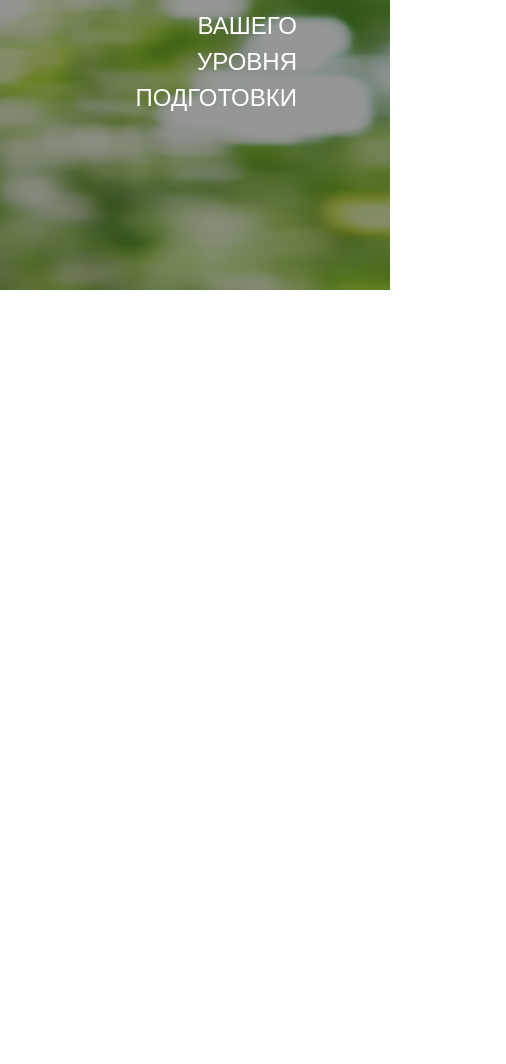
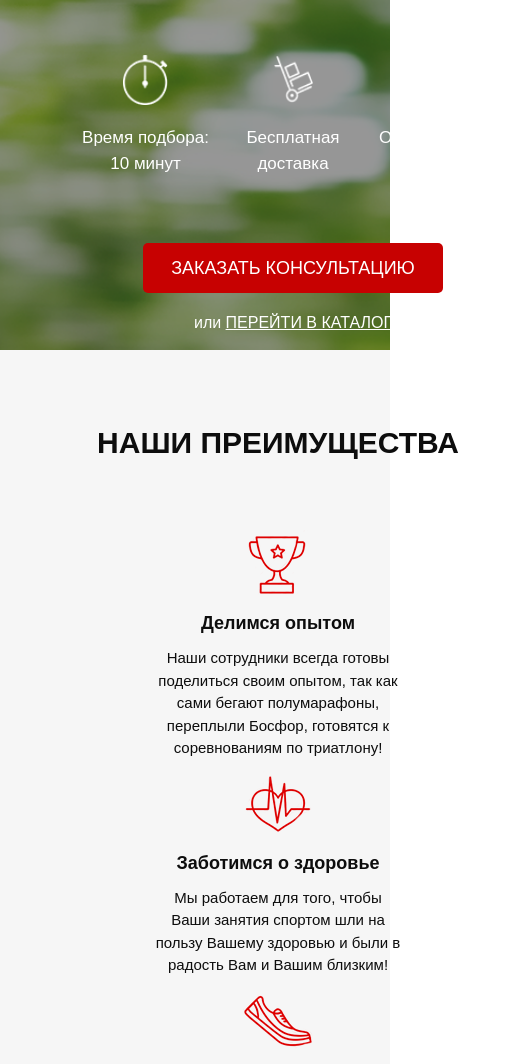
Before and after one commit to PucheglazovaP/pulse, a website: page src/index.html in a window 390 px wide. Shown: the part 360-1424 px from the top of the page, 506 px wide, since content can reach past the window. Before the commit the page ends 844 px from the top, so only its background shows below. Drawn offline with Linux system fonts and the light colour scheme.

Commit message:
last commit

```diff
--- a/src/index.html
+++ b/src/index.html
@@ -8,13 +8,13 @@
 	<link rel="stylesheet" href="css/style.min.css">
 </head>
 <body>
-	<div class="promo">
+	<section class="promo">
 		<div class="container">
 			<header class="header">
 				<a href="#" class="header__logo">
 					<img src="icons/logo.png" alt="logo">
 				</a>
-				<div class="header__official">
+				<div class="header__official block_hide">
 					Официальный представитель
 					<span>Garmin, Polar, Suunto</span>
 				</div>
@@ -23,11 +23,57 @@
 					<button class="button">заказать звонок</button>
 				</div>
 			</header>
-
-			<h1 class="promo__title">Подбор пульсометра</h1>
-			<h2 class="promo__subtitle">с учётом Вашего уровня подготовки</h2>
-			<!-- <button class="button">заказать кОНСУЛЬТАЦИЮ</button> -->
+			<div class="promo__wrapper">
+				<h1 class="promo__title">Подбор пульсометра</h1>
+				<h2 class="promo__subtitle">с учётом Вашего уровня подготовки</h2>
+				<div class="promo__icons">
+					<div class="promo__icon">
+						<img src="icons/mainscreen/timer.png" alt="timer">
+						Время подбора:
+						10 минут
+					</div>
+					<div class="promo__icon"><img src="icons/mainscreen/hand-cart.png" alt="hand-cart">
+						Бесплатная
+						доставка
+					</div>
+					<div class="promo__icon"><img src="icons/mainscreen/messages.png" alt="messages">
+						Ответим
+						на все вопросы
+					</div>
+				</div>
+				<button class="button button_main">заказать кОНСУЛЬТАЦИЮ</button>
+				<div class="promo__link">
+					или
+					<a href="#">ПЕРЕЙТИ В КАТАЛОГ</a>
+				</div>
+			</div>
 		</div>
-	</div>
+	</section>
+	<section class="advantages">
+		<div class="container">
+			<h2 class="title">НАШИ ПРЕИМУЩЕСТВА</h2>
+			<div class="advantages__wrapper">
+				<div class="advantages__item">
+					<img src="icons/advantages/cup.png" alt="cup" class="advantages__icon">
+					<div class="advantages__subtitle">Делимся опытом</div>
+					<div class="advantages__text">Наши сотрудники всегда готовы поделиться своим опытом,
+						так как сами бегают полумарафоны, переплыли Босфор, готовятся к соревнованиям по триатлону!</div>
+				</div>
+				<div class="advantages__item">
+					<img src="icons/advantages/heart.png" alt="heart" class="advantages__icon">
+					<div class="advantages__subtitle">Заботимся о здоровье</div>
+					<div class="advantages__text">Мы работаем для того,
+						чтобы Ваши занятия спортом шли на пользу Вашему здоровью и были в радость Вам и Вашим близким!</div>
+				</div>
+				<div class="advantages__item">
+					<img src="icons/advantages/shoe.png" alt="shoe" class="advantages__icon">
+					<div class="advantages__subtitle">Учим бегать</div>
+					<div class="advantages__text">Помогаем с обучением
+						правильной технике бега!
+						Дружим с крупнейшей школой бега в России - <a href="#">I LOVE RUNNING.</a> </div>
+				</div>
+			</div>
+		</div>
+	</section>
 </body>
 </html>
--- /dev/null
+++ b/src/sass/base/_media.scss
@@ -0,0 +1,85 @@
+@media (max-width: 991px) {
+
+    .button {
+        &_main {
+            margin-top: 50px;
+        }
+    }
+}
+@media (max-width: 767px) {
+    .promo {
+        min-height: 710px;
+        &__wrapper {
+            align-items: center;
+        }
+        &__icon {
+            width: 130px;
+            font-size: 17px;
+        }
+    }
+    .header {
+        .block_hide {
+            display: none
+        }
+        &__logo {
+            width: 280px;
+        }
+        &__phone {
+            font-size: 22px;
+        }
+    }
+    .button {
+        width: 160px;
+        height: 35px;
+        font-size: 14px;
+        &_main {
+            width: 300px;
+            height: 50px;
+            font-size: 18px;
+            margin-top: 67px;
+    }
+}
+    .advantages {
+        &__wrapper {
+            flex-wrap: wrap;
+            justify-content: space-around;
+            :nth-child(3) {
+                margin-top: 10px;
+        }
+    }
+        &__text {
+            font-size: 15px;
+        }
+}
+}
+@media (max-width: 576px) {
+    .container {
+        width: 400px;
+    }
+    .promo {
+        &__icon {
+            img {
+                width: 45px;
+                height: 50px;
+            }
+        }
+    }
+    .header {
+        &__logo {
+            max-width: 220px;
+        }
+        &__phone {
+            font-size: 18px;
+        }
+    }
+    .advantages {
+        &__wrapper {
+            :nth-child(2) {
+                margin-top: 10px;
+        }
+            :nth-child(3) {
+                margin-top: 10px;
+        }
+    }
+}
+}
--- /dev/null
+++ b/src/sass/blocks/_advantages.scss
@@ -0,0 +1,33 @@
+.advantages {
+    min-height: 472px;
+    padding: 70px 78px 0;
+    background-color: #f6f6f6;
+    &__wrapper {
+        display: flex;
+        justify-content: space-between;
+        margin-top: 65px;
+    }
+    &__item {
+        max-width: 247px;
+        text-align: center;
+    }
+    &__icon {
+        margin: 0 auto;
+    }
+    &__subtitle {
+        margin-top: 38px;
+        color: #0d0d0d;
+        font-size: 18px;
+        font-weight: 700;
+    }
+    &__text {
+        margin-top: 26px;
+        color: #0d0d0d;
+        font-size: 14px;
+        font-weight: 300;
+            a {
+            color: #ff0000;
+            text-decoration: underline;
+        }
+    }
+}
--- a/src/sass/blocks/_button.scss
+++ b/src/sass/blocks/_button.scss
@@ -8,4 +8,10 @@
     font-size: 12px;
     font-weight: 500;
     text-transform: uppercase;
+    &_main {
+        width: 300px;
+        height: 50px;
+        font-size: 16px;
+        margin-top: 67px;
+    }
 }
--- a/src/sass/blocks/_promo.scss
+++ b/src/sass/blocks/_promo.scss
@@ -1,21 +1,55 @@
 .promo {
     min-height: 650px;
     padding: 21px 93px 0;
-    background: url('../../img/bg/main_bg.png') center (center/cover) no-repeat;
+	background: url('../../img/bg/main_bg.png') center (center/cover) no-repeat;
+	&__wrapper {
+		display: flex;
+		flex-direction: column;
+		align-items: flex-end;
+	}
 	&__title {
 		color: #ffffff;
 		font-size: 42px;
 		line-height: 42px;
 		font-weight: 700;
 		text-transform: uppercase;
-		text-align: right;
 		margin-top: 102px;
 	}
 	&__subtitle {
 		color: #ffffff;
+		margin-top: 17px;
 		font-size: 24px;
+		line-height: 24px;
 		font-weight: 500;
 		text-transform: uppercase;
-		text-align: right;
+	}
+	&__icons {
+		width: 425px;
+		display: flex;
+		justify-content: space-between;
+		margin-top: 65px;
+	}
+	&__icon {
+		width: 108px;
+		text-align: center;
+		color: #ffffff;
+		font-size: 14px;
+		font-weight: 500;
+		img {
+			display: block;
+			margin: 0 auto;
+			margin-bottom: 20px;
+		}
+	}
+	&__link {
+		color: #ffffff;
+		font-size: 16px;
+		font-weight: 500;
+		margin-top: 18px;
+		a {
+			color: #ffffff;
+			text-decoration: underline;
+			text-transform: uppercase;
+		}
 	}
 }
--- /dev/null
+++ b/src/sass/blocks/_title.scss
@@ -0,0 +1,6 @@
+.title {
+    color: #0d0d0d;
+    font-size: 30px;
+    font-weight: 700;
+    text-align: center;
+}
--- a/src/sass/style.scss
+++ b/src/sass/style.scss
@@ -16,3 +16,6 @@
 @import 'blocks/promo';
 @import 'blocks/header';
 @import 'blocks/button';
+@import 'blocks/advantages';
+@import 'blocks/title';
+@import "base/media";
```
Also changed, not shown: src/css/style.min.css, src/icons/mainscreen/hand-cart.png (added), src/icons/mainscreen/messages.png (added), src/icons/mainscreen/timer.png (added).
